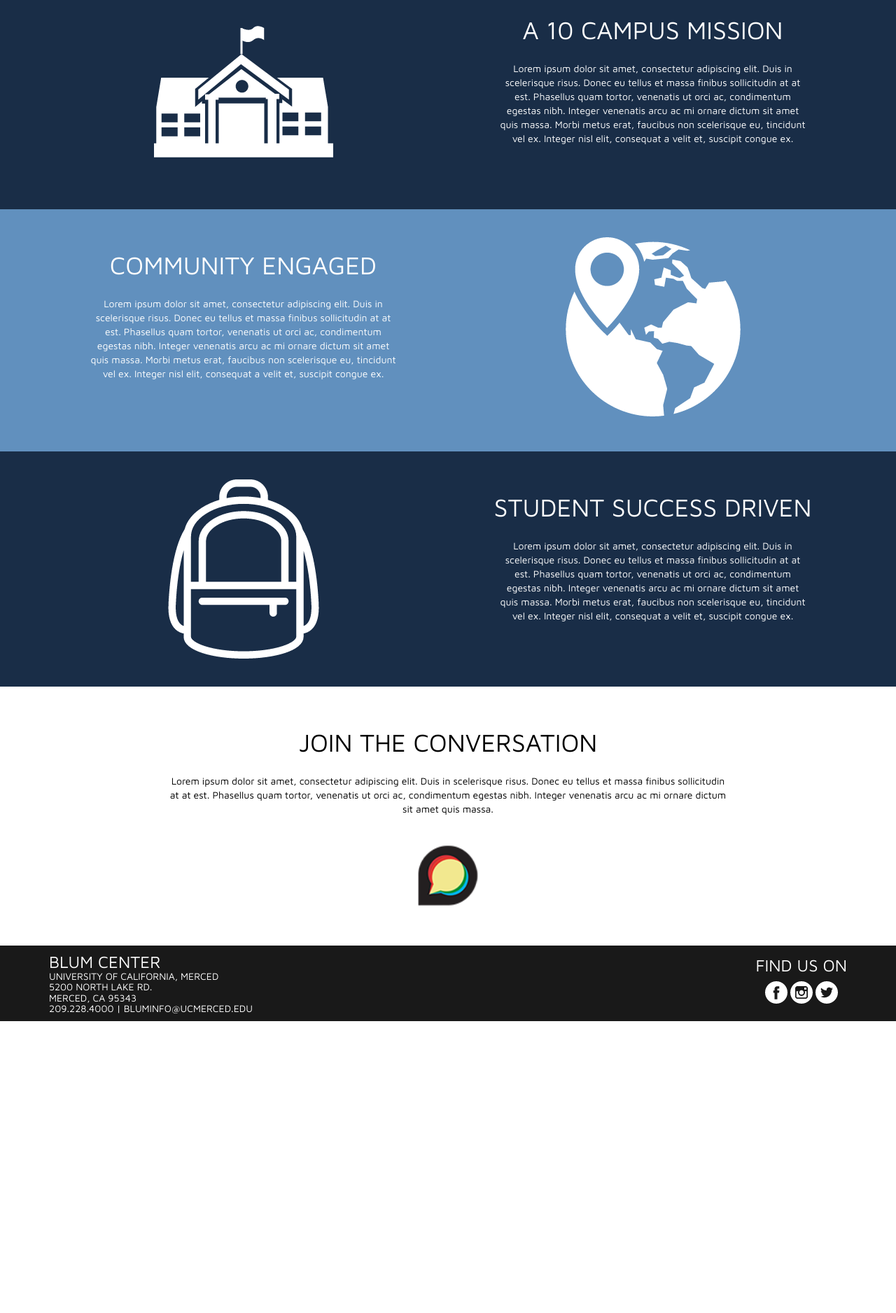
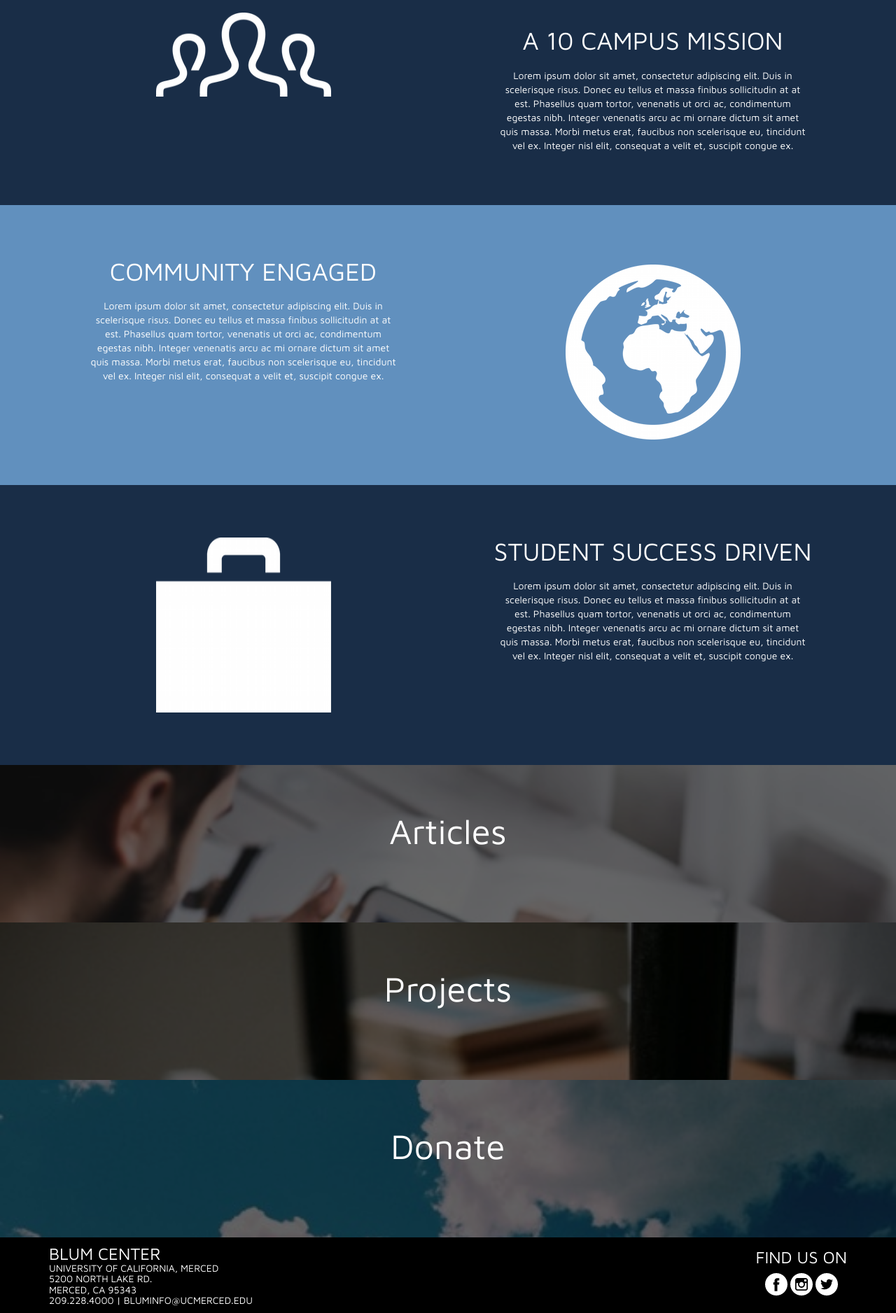
Before and after one commit to jjfmg/BLUM_Landing, a website: page public/index.html in a window 1280 px wide. Shown: the part 837-2713 px from the top of the page at 70% size. Before the commit the page ends 2296 px from the top, so only its background shows below. Drawn offline with nearby package versions, Linux system fonts and the light colour scheme; some packages are replaced by stand-ins of ours.

Commit message:
semi final touches

```diff
--- a/public/index.html
+++ b/public/index.html
@@ -2,6 +2,12 @@
 <html>
 <head>
 	<title>BLUM at UC Merced</title>
+	<meta name="viewport" content="width=device-width, initial-scale=1.0"/>
+	<meta name = "description" content = "description of website here"/>
+	<meta property = "og:title" content = "title of website"/>
+	<meta property = "og:type" content = "website"/>
+	<meta property = "og:image" content = "title_icon.jpg"/>
+	<meta property = "og:url" content = "www.blum.ucmerced.edu"/>
 	<!--BOOTSTRAP CSS CDN !-->
 	<link rel="stylesheet" type="text/css" href="https://maxcdn.bootstrapcdn.com/bootstrap/3.3.6/css/bootstrap.min.css">
 	<!-- BOOTSTRAP JS CDN !-->
--- a/public/js/partials/Home.html
+++ b/public/js/partials/Home.html
@@ -9,7 +9,7 @@
 		<h3 class = "third">THE UNIVERSITY OF CALIFORNIA, MERCED</h3>
 		<div class = "fourth button_container">
 			<a href = "#learn" class = "link_button"><button class = "button learnmore">LEARN MORE</button></a>
-			<a href = "#" class = "link_button"><button class = "button" id = "join">JOIN OUR TEAM</button></a>
+			<a href = "#join" class = "link_button"><button class = "button join">GET INVOLVED</button></a>
 		</div>
 	</div>
 	</div>
@@ -37,7 +37,7 @@
 	<div class = "container">
 		<div class = "row">
 			<div class = "col-md-6 info_image">
-				<img src = "imgs/icons/school.png">
+				<img src = "imgs/icons/group.png">
 			</div>
 			<div class = "col-md-6 info">
 				<h1>A 10 CAMPUS MISSION</h1>
@@ -56,7 +56,7 @@
 				<p>Lorem ipsum dolor sit amet, consectetur adipiscing elit. Duis in scelerisque risus. Donec eu tellus et massa finibus sollicitudin at at est. Phasellus quam tortor, venenatis ut orci ac, condimentum egestas nibh. Integer venenatis arcu ac mi ornare dictum sit amet quis massa. Morbi metus erat, faucibus non scelerisque eu, tincidunt vel ex. Integer nisl elit, consequat a velit et, suscipit congue ex.</p>
 			</div>
 			<div class = "col-md-6 info_image">
-				<img src = "imgs/icons/world.png">
+				<img src = "imgs/icons/globe.png">
 			</div>
 		</div>
 	</div>
@@ -67,7 +67,7 @@
 	<div class = "container">
 		<div class = "row">
 			<div class = "col-md-6 info_image">
-				<img src = "imgs/icons/bookbag.png">
+				<img src = "imgs/icons/bag.png">
 			</div>
 			<div class = "col-md-6 info">
 				<h1>STUDENT SUCCESS DRIVEN</h1>
@@ -78,14 +78,30 @@
 </div>
 
 <!-- INFO BANNER4 !-->
+<a id = "join"></a>
 <div class = "banner_info" id = "banner_info4">
-	<div class = "container">
-		<div id = "involve">
-			<h1> JOIN THE CONVERSATION </h1>
-			<p>Lorem ipsum dolor sit amet, consectetur adipiscing elit. Duis in scelerisque risus. Donec eu tellus et massa finibus sollicitudin at at est. Phasellus quam tortor, venenatis ut orci ac, condimentum egestas nibh. Integer venenatis arcu ac mi ornare dictum sit amet quis massa.</p>
+	<div class = "join_row" id = "articles">
+		<div class = "overlay">
+			<div class = "o_info">
+				<h1>Articles</h1>
+				<h3>A collection of facts and figures to clarify and educate</h3>
+			</div>
 		</div>
-		<div class = "icon_container">
-			<img src = "imgs/icons/discourse.png" id = "discourse">
+	</div>
+	<div class = "join_row" id = "projects">
+		<div class = "overlay">
+			<div class = "o_info">
+				<h1>Projects</h1>
+				<h3>See what our teams have designed</h3>
+			</div>
+		</div>
+	</div>
+	<div class = "join_row" id = "donate">
+		<div class = "overlay">
+			<div class = "o_info">
+				<h1>Donate</h1>
+				<h3>Support us as we continue to empower the Central Valley</h3>
+			</div>
 		</div>
 	</div>
 </div>
@@ -104,9 +120,9 @@
 			<div class = "col-sm-6" id = "social_media">
 				<div id = "s_container">
 					<h3>FIND US ON</h3>
-					<img src = "imgs/icons/facebook.png">
-					<img src = "imgs/icons/instagram.png">
-					<img src = "imgs/icons/twitter.png">
+					<a href = "https://www.facebook.com/blum.merced/?fref=ts"><img src = "imgs/icons/facebook.png"></a>
+					<a href = "https://www.instagram.com/blum.merced/"><img src = "imgs/icons/instagram.png"></a>
+					<a href = "https://twitter.com/blum_ucmerced"><img src = "imgs/icons/twitter.png">
 				</div>
 			</div>
 		</div>
--- a/public/less/main.less
+++ b/public/less/main.less
@@ -33,7 +33,7 @@ body{
 }
 
 .info(){
-	margin: 25px auto;
+	margin: 20px auto;
 	width: 80%;
 }
 
@@ -58,7 +58,7 @@ body{
 	color: @white;
 	display: block;
 	text-align: center;
-	padding: 40px;
+	padding: 55px 0;
 	overflow: auto;
 }
 
@@ -104,7 +104,7 @@ body{
 			.learnmore{
 				.button;
 			}
-			#join{
+			.join{
 				.button;
 			}
 		}
@@ -113,10 +113,10 @@ body{
 
 //BANNER 1 MEDIA BREAK
 
-@media only screen and (max-width: 600px){
+@media only screen and (max-width: 650px){
 	#banner1{
 		.herogroup{
-			top: 5%;
+			top: 10%;
 			h1{
 				font-size: 5em;
 			}
@@ -130,39 +130,7 @@ body{
 	}
 }
 
-//NAV BAR STYLINGS
-.navbar{
-	border-radius: 0;
-	border: none;
-	padding: 0;
-	margin: 0;
-	color: @white;
-	#logo{
-		float: left;
-		margin: 3px 15px;
-	}
-	#tabs{
-		float: right;
-		margin: 10px 0;
-		li{
-			display: inline;
-			font-size: 16px;
-			margin: 0 15px;
-			cursor: pointer;
-			//border: 2px solid @white; //dev purposes only
-			&:hover{
-				border-bottom: 2px solid @white;
-			}
-		}
-	}
-}
 
-//AFFIX
-
-.affix {
-      top: 0;
-      width: 100%;
-  }
 
 //BANNER INFO1 STYLINGS
 #banner_info1{
@@ -172,7 +140,11 @@ body{
 		.midway;
 		.row{
 			.info_image{
-				//border: 2px solid @white; //dev
+				img{
+					//IMAGE ICON DIMENSIONS
+					height: 120px;
+					width: 250px;
+				}
 			}
 			.info{
 				p{
@@ -194,7 +166,12 @@ body{
 		.row{
 			.info_image{
 				//border: 2px solid @white; //dev
-				margin-bottom: 10px;
+				margin: 30px 0 10px 0;
+				//IMAGE ICON DIMENSIONS
+				img{
+					height: 250px;
+					width: 250px;
+				}
 			}
 			.info{
 				a{
@@ -221,7 +198,13 @@ body{
 		.midway;
 		.row{
 			.info_image{
-
+				padding: 20px;
+				//border: 2px solid white;
+				img{
+					//IMAGE ICON DIMENSIONS
+					height: 250px;
+					width: 250px;
+				}
 			}
 			.info{
 				a{
@@ -241,27 +224,52 @@ body{
 
 //BANNER INFO4 STYLINGS
 #banner_info4{
-	.banner_info;
-	color: #000000;
-	#involve{
-		h1{
-			margin: 20px 0;
+	.join_row{
+		height: 225px;
+		text-align: center;
+		cursor: pointer;
+		&:hover{
+			.overlay{
+				.o_info{
+					h3{
+						opacity: 1;
+						transition: .5s all;
+					}
+				}
+			}
 		}
-		p{
-			.info;
-			width: 70%;
+		.overlay{
+			background: rgba(0,0,0,0.6);
+			height: inherit;
+			width: inherit;
+			color: white;
+			.o_info{
+				//border: 2px solid white;
+				position: relative;
+				top: 30%;
+				h1{
+					margin: 0;
+					font-size: 50px;
+				}
+				h3{
+					opacity: 0;
+					margin: 10px;
+					padding: 10px;
+				}
+			}
 		}
 	}
-	.icon_container{
-		//border: 2px solid black; //dev
-		#discourse{
-			height: 120px;
-			width: 170px
-		}
-		#slack{
-			height: 150px;
-			width: 150px;
-		}
+	#articles{
+		background: url('../imgs/articles.jpg');
+		background-size: cover;
+	}
+	#projects{
+		background: url('../imgs/projects.jpeg');
+		background-size: cover;
+	}
+	#donate{
+		background: url('../imgs/donate.jpg');
+		background-size: cover;
 	}
 }
 
@@ -290,7 +298,7 @@ body{
 //FOOTER STYLINGS
 .contact{
 	padding: 10px 5px;
-	background: rgba(0,0,0,.9);
+	background: black;
 	color: white;
 	overflow: auto;
 	.container{
```
Also changed, not shown: public/css/main.css, public/imgs/articles.jpg (added), public/imgs/donate.jpg (added), public/imgs/icons/bag.png (added), public/imgs/icons/globe.png (added), public/imgs/icons/group.png (added), public/imgs/projects.jpeg (added).
